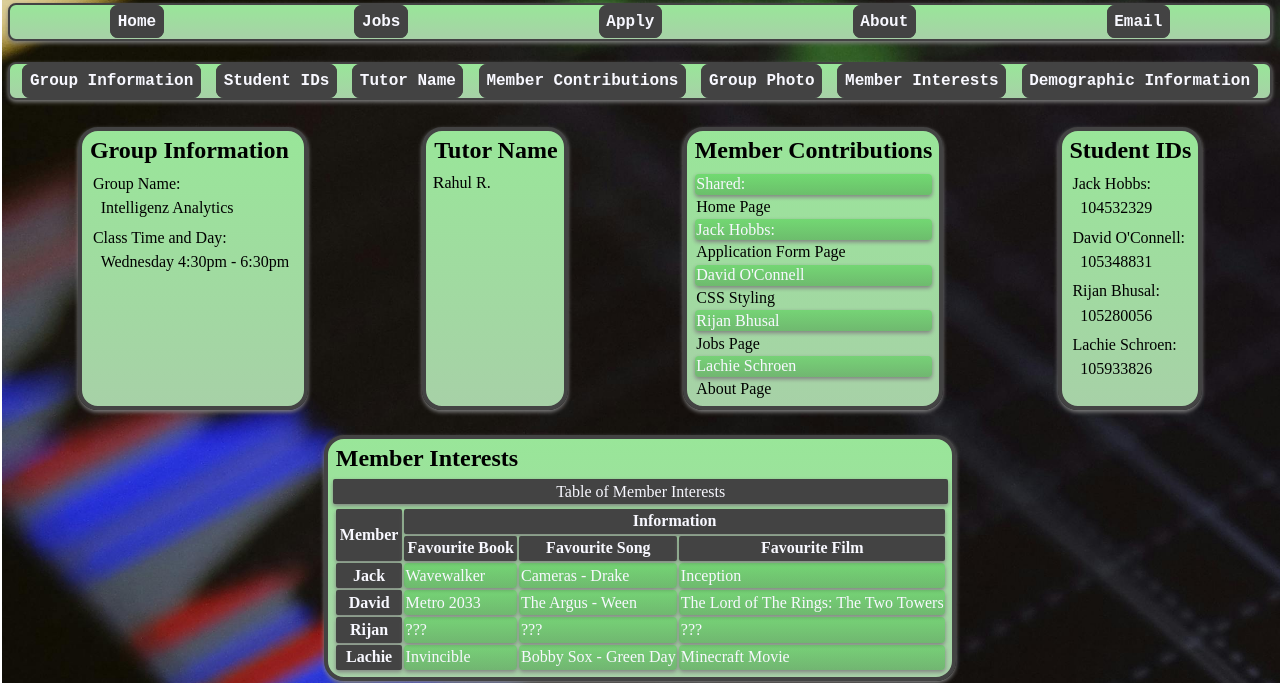
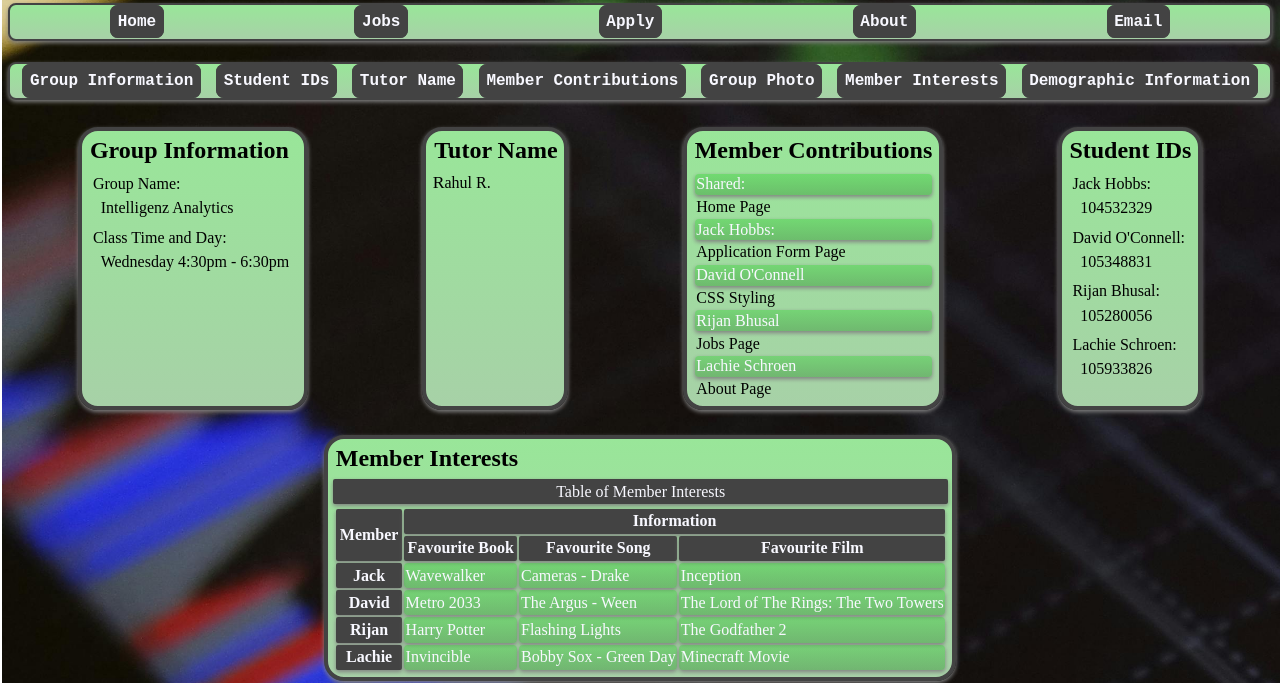
Before and after one commit to JackHobbs104532329/COS10026-Assignment-1, a plain HTML site: page project1/about.html in a window 1280 px wide. Shown: the part 274-957 px from the top of the page. Drawn offline with Linux system fonts and the light colour scheme.

Commit message:
rijan about page

```diff
--- a/project1/about.html
+++ b/project1/about.html
@@ -145,9 +145,9 @@
               </tr>
               <tr>
                 <th scope="row">Rijan</th>
-                <td>???</td>
-                <td>???</td>
-                <td>???</td>
+                <td>Harry Potter</td>
+                <td>Flashing Lights</td>
+                <td>The Godfather 2</td>
               </tr>
               <tr>
               <th scope="row">Lachie</th>
```
